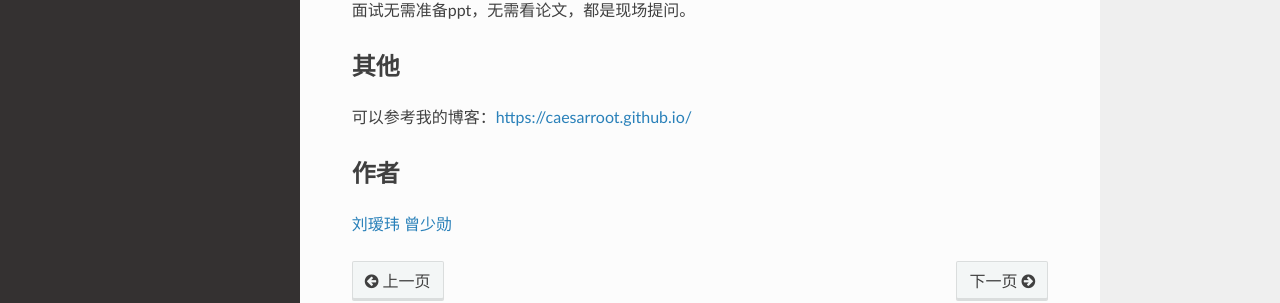
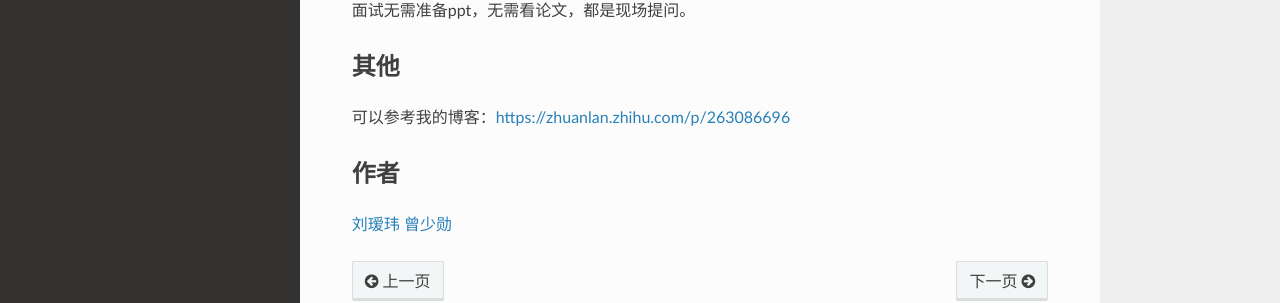
Before and after one commit to NJU-SE-15-share-review/postgraduate-recommendation, a Sphinx documentation site: the page built from source/schools/cas/ict.rst, in a window 1280 px wide and 1369 px high. Shown: the part 933-1236 px from the top of the window. Built offline with Sphinx 7.4.7 and the Read the Docs theme 2.0.0, drawn with Linux system fonts in a browser that asks for light colours; some of the changed lines change nothing that is shown.

Commit message:
update link

```diff
--- a/source/schools/cas/ict.rst
+++ b/source/schools/cas/ict.rst
@@ -35,7 +35,7 @@ by 曾少勋
 
 其他
 --------------------------------------
-可以参考我的博客：https://caesarroot.github.io/
+可以参考我的博客：https://zhuanlan.zhihu.com/p/263086696
 
 
 作者
```
